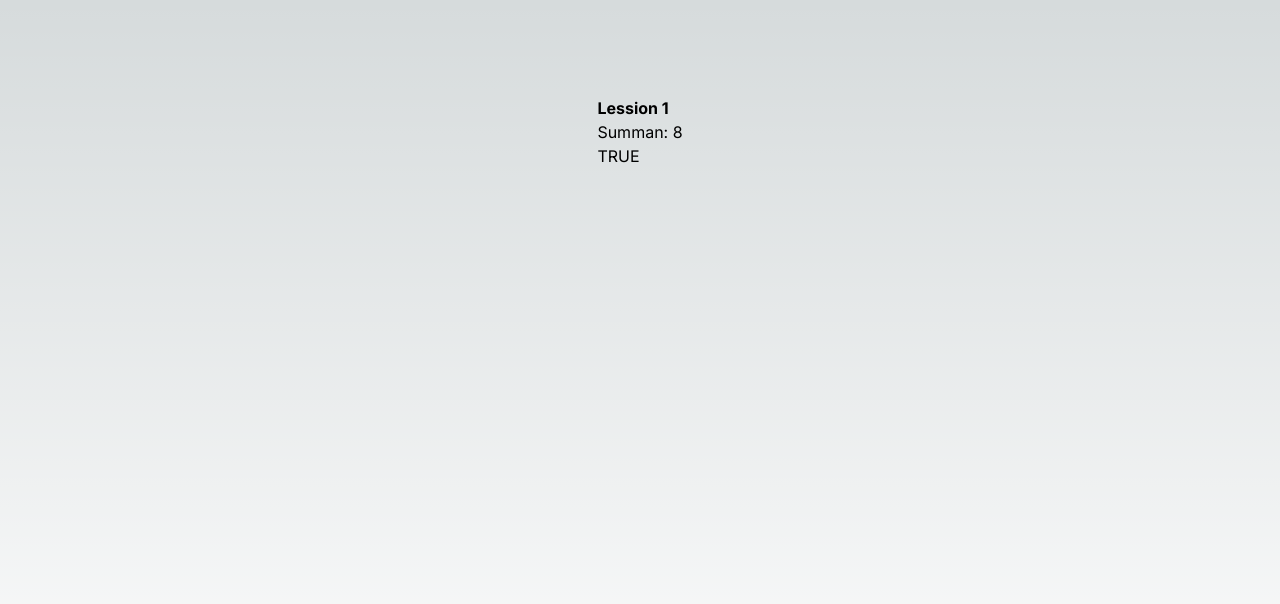
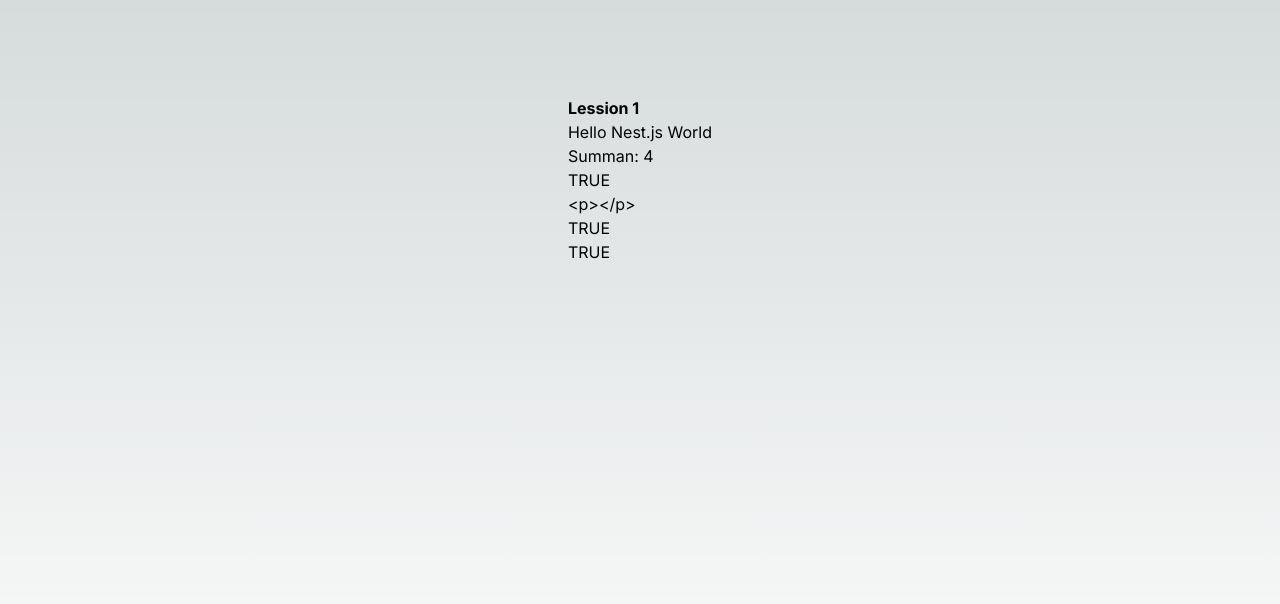
Before and after one commit to rhiz0m/nextjs_week_one_lessions, a Next.js app: page /lession1 in a window 1280 px wide. Shown: the top 604 px of the page. Built offline with nearby package versions, Linux system fonts and the light colour scheme.

Commit message:
Lession 1 & 2 tasks complete.

```diff
--- a/app/api/route.ts
+++ b/app/api/route.ts
@@ -4,14 +4,16 @@
   try {
     // Your GET request handling logic here
     return NextResponse.json({
-      message: "GET request success - Hello Next.JS World",
+      message: "GET request success - Hejsan svejsan Next.JS World",
       myId: 2023,
       school: "STI, Stockholms Tekniska Institut",
       course: "Web Communication, API and Backend",
       framework: "Next.js",
       programLanguages: "Typescript/Javascript",
-    });
+     },
+    { status: 200}
+    );
   } catch (error) {
-    return NextResponse.error();
+    return NextResponse.json({ message: "Error", error }, { status: 500 });
   }
 }
--- a/app/lession1/page.tsx
+++ b/app/lession1/page.tsx
@@ -5,8 +5,13 @@
     <main className="flex min-h-screen flex-col items-center justify-between p-24">
       <div>
         <p className="text-black bold font-bold">Lession 1</p>
-        <p>Summan: {4 + 4}</p>
+        <p>Hello Nest.js World</p>
+        <p>Summan: {2 + 2}</p>
         <p>{4 > 2 ? "TRUE" : "FALSE"}</p>
+        <p>{2 < 4 ? "<p></p>" : "<h1> </h1>"}</p>
+        <p>{2 + 2 == 99 || 2 + 2 == 4 ? "TRUE" : "FALSE"}</p>
+        <p>{2 + 2 == 4 && 2 + 4 == 6 ? "TRUE" : "FALSE"}</p>
+        <p></p>
       </div>
     </main>
   );
```
